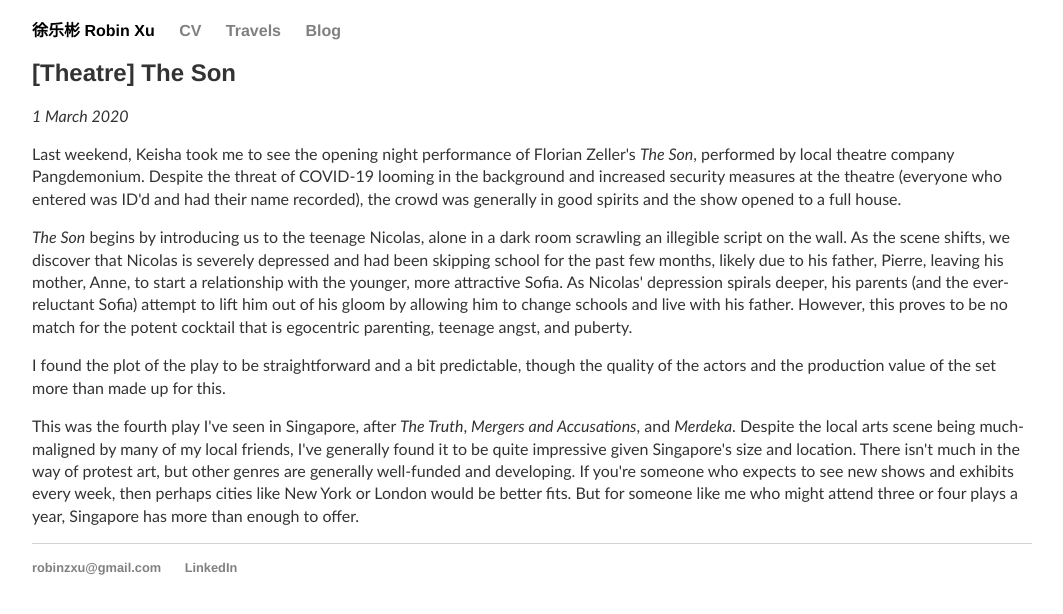
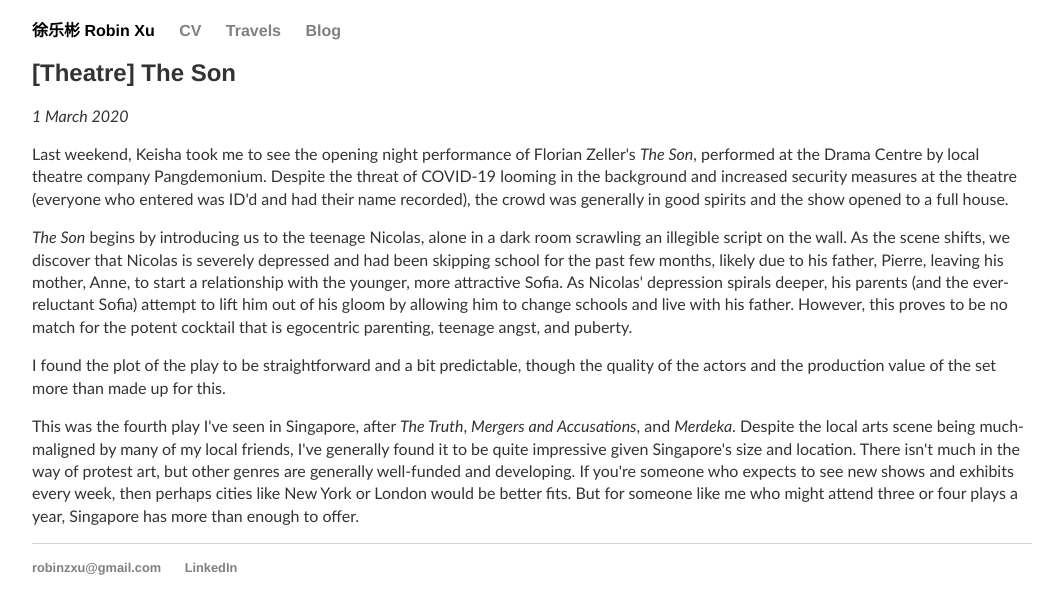
Before and after one commit to robinzxu/robinzxu.github.io, a Jekyll site: the page built from _posts/2020-03-01-theatre-the-son.md, in a window 1280 px wide. Shown: the top 614 px of the page, without its empty margins (108-1171 px from the left). Built offline with Jekyll 4.4.1, drawn with Linux system fonts in a browser that asks for light colours.

Commit message:
Update 2020-03-01-theatre-the-son.md

```diff
--- a/_posts/2020-03-01-theatre-the-son.md
+++ b/_posts/2020-03-01-theatre-the-son.md
@@ -4,7 +4,7 @@
 date: 2020-03-01
 ---
 
-Last weekend, Keisha took me to see the opening night performance of Florian Zeller\'s *The Son*, performed by local theatre company Pangdemonium. Despite the threat of COVID-19 looming in the background and increased security measures at the theatre (everyone who entered was ID\'d and had their name recorded), the crowd was generally in good spirits and the show opened to a full house.
+Last weekend, Keisha took me to see the opening night performance of Florian Zeller\'s *The Son*, performed at the Drama Centre by local theatre company Pangdemonium. Despite the threat of COVID-19 looming in the background and increased security measures at the theatre (everyone who entered was ID\'d and had their name recorded), the crowd was generally in good spirits and the show opened to a full house.
 
 *The Son* begins by introducing us to the teenage Nicolas, alone in a dark room scrawling an illegible script on the wall. As the scene shifts, we discover that Nicolas is severely depressed and had been skipping school for the past few months, likely due to his father, Pierre, leaving his mother, Anne, to start a relationship with the younger, more attractive Sofia. As Nicolas\' depression spirals deeper, his parents (and the ever-reluctant Sofia) attempt to lift him out of his gloom by allowing him to change schools and live with his father. However, this proves to be no match for the potent cocktail that is egocentric parenting, teenage angst, and puberty.
 
```
